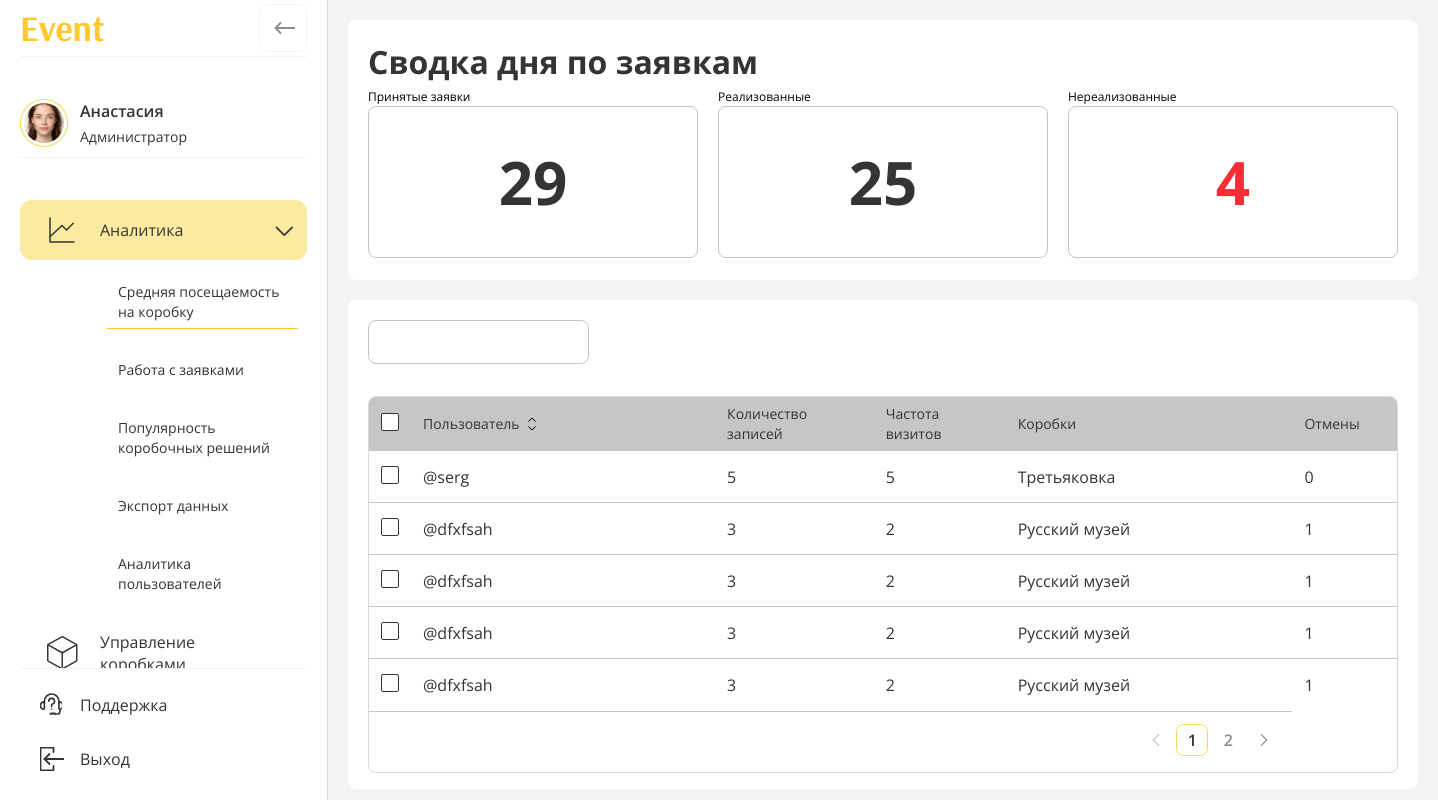
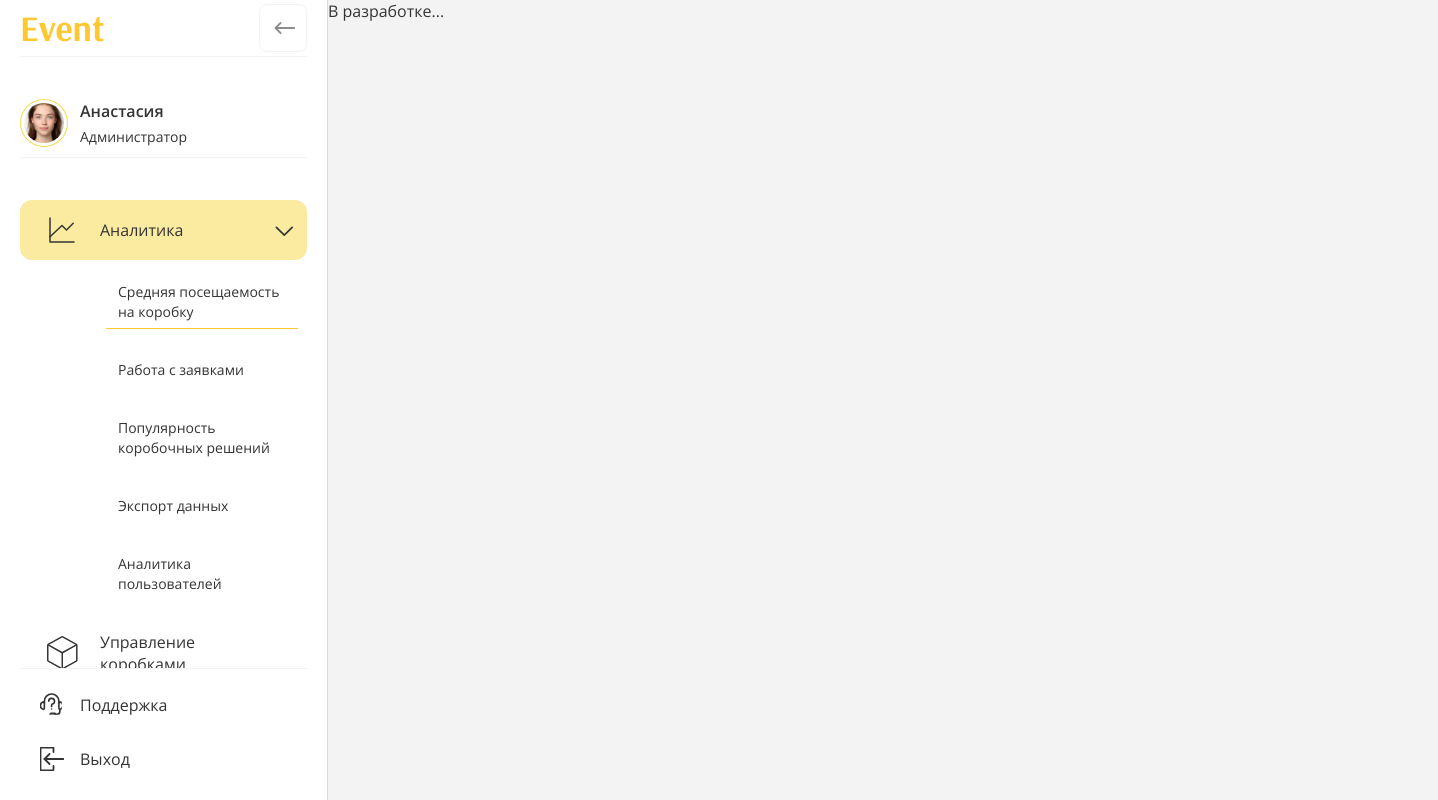
Before and after one commit to yandex-development-2-team/Web, a React (Vite) app: page /analytics/average-box-attendance in a window 1280 px wide. Shown: the whole page, 1438 px wide, since content can reach past the window. Built offline with nearby package versions, Linux system fonts and the light colour scheme.

Commit message:
fix: Удалено лишнее

```diff
--- a/src/pages/AnalyticsPage/AverageBoxAttendancePage/AverageBoxAttendancePage.tsx
+++ b/src/pages/AnalyticsPage/AverageBoxAttendancePage/AverageBoxAttendancePage.tsx
@@ -1,54 +1,5 @@
-import { DataTable } from '@/components/ui/DataTable';
-import { SearchBarTable } from '@/components/ui/DataTable/ui/SearchBarTable';
-import { MetricCard } from '@/components/ui/MetricCard';
-import {
-  COLUMNS_ANALYTIC_USER,
-  DATA_ANALYTIC_USER,
-} from '@/mock/table/mock-analitic-users';
-import { useState } from 'react';
-
 const AverageBoxAttendancePage = () => {
-  const [isLoading] = useState(false);
-  const [isError] = useState(false);
-  const [filter, setFilter] = useState('');
-
-  return (
-    <div className="flex h-screen flex-col gap-5">
-      <div className="m-5 mb-0 rounded-lg bg-(--color-card)">
-        <h2 className="m-5 mb-0">Сводка дня по заявкам</h2>
-        <div className="m-5 mt-0 flex flex-row gap-5">
-          <MetricCard label="Принятые заявки" metric={29}></MetricCard>
-          <MetricCard label="Реализованные" metric={25}></MetricCard>
-          <MetricCard
-            label="Нереализованные"
-            metric={4}
-            variant="danger"
-          ></MetricCard>
-        </div>
-      </div>
-      <div className="m-5 mt-0 rounded-lg bg-(--color-card)">
-        <div className="m-5 mb-8 flex flex-row gap-3">
-          <SearchBarTable value={filter} onChange={setFilter} />
-        </div>
-        <DataTable
-          columns={COLUMNS_ANALYTIC_USER}
-          data={DATA_ANALYTIC_USER}
-          isLoading={isLoading}
-          isError={isError}
-          defaultRowCount={5}
-          rowKey={'id'}
-          filter={filter}
-          showControls="pagination"
-          rowSelected={{
-            enabled: true,
-            onChange(ids) {
-              console.log(ids);
-            },
-          }}
-        />
-      </div>
-    </div>
-  );
+  return <h1>В разработке...</h1>;
 };
 
 export const Component = AverageBoxAttendancePage;
--- a/src/pages/AnalyticsPage/UsersAnalyticsPage/UsersAnalyticsPage.tsx
+++ b/src/pages/AnalyticsPage/UsersAnalyticsPage/UsersAnalyticsPage.tsx
@@ -1,58 +1,5 @@
-import { UploadArrowIcon } from '@/assets/icons';
-import { Button } from '@/components/ui/Button';
-import { DataTable } from '@/components/ui/DataTable';
-import { MetricCard } from '@/components/ui/MetricCard/MetricCard';
-import {
-  COLUMNS_ANALYTIC_USER,
-  DATA_ANALYTIC_USER,
-} from '@/mock/table/mock-analitic-users';
-import { useState } from 'react';
-
 const UsersAnalyticsPage = () => {
-  const [isLoading] = useState(false);
-  const [isError] = useState(false);
-
-  return (
-    <div className="m-5 flex flex-col gap-5">
-      <div className="rounded-lg bg-(--color-card)">
-        <div className="m-5 mb-4 flex flex-col gap-4">
-          <h2>Аналитика пользователей</h2>
-          <h3 className="font-semibold">Сводка</h3>
-        </div>
-        <div className="m-5 mt-0 flex flex-row gap-5">
-          <MetricCard label="Зашли в бот" metric={150}></MetricCard>
-          <MetricCard label="Подали заявку" metric={120}></MetricCard>
-          <MetricCard
-            label="Просмотры заявки"
-            metric={30}
-            variant="danger"
-          ></MetricCard>
-        </div>
-      </div>
-      <div className="rounded-lg bg-(--color-card)">
-        <div className="m-5 mb-8 flex flex-row gap-3">
-          <Button className="w-42">Выбрать</Button>
-          <Button
-            variant={'shadow'}
-            className="- h-11.5 w-11.5 border border-(--color-border) p-2.75 shadow-none"
-          >
-            <UploadArrowIcon className="size-6" />
-          </Button>
-        </div>
-        <DataTable
-          data={DATA_ANALYTIC_USER}
-          columns={COLUMNS_ANALYTIC_USER}
-          rowKey="id"
-          isLoading={isLoading}
-          isError={isError}
-          rowSelected={{ enabled: true }}
-          onDeleteRow={() => console.log('')}
-          onEditRow={() => console.log('')}
-          onDownloadRow={() => console.log('')}
-        />
-      </div>
-    </div>
-  );
+  return <h1>В разработке...</h1>;
 };
 
 export const Component = UsersAnalyticsPage;
--- a/src/pages/ScheduleManagementPage/ScheduleManagementPage.tsx
+++ b/src/pages/ScheduleManagementPage/ScheduleManagementPage.tsx
@@ -1,70 +1,5 @@
-import { SlidersIcon, UploadArrowIcon } from '@/assets/icons';
-import { Button } from '@/components/ui/Button';
-import { DataTable } from '@/components/ui/DataTable';
-import {
-  COLUMNS_CONTROL_TIME_NAME,
-  COLUMNS_CONTROL_TIME_PLACE,
-  DATA_CONTROL_TIME,
-} from '@/mock/table/mock-control-time';
-import { useState } from 'react';
-
-type TableStateContent = 'name' | 'place';
-type TableStateConrols = 'showBy' | 'showMore';
-const controlsByContent: Record<TableStateContent, TableStateConrols> = {
-  name: 'showMore',
-  place: 'showBy',
-};
-
 const ScheduleManagementPage = () => {
-  const [stateContent, setStateContent] = useState<TableStateContent>('name');
-  const [isLoading] = useState(false);
-
-  const choiceStateColumns =
-    stateContent === 'name'
-      ? COLUMNS_CONTROL_TIME_NAME
-      : COLUMNS_CONTROL_TIME_PLACE;
-  const stateControls = controlsByContent[stateContent];
-
-  return (
-    <div className="flex h-screen flex-col gap-5">
-      <div className="m-5 mb-0 rounded-lg bg-(--color-card)">
-        <h2 className="p-5">Управление расписанием</h2>
-      </div>
-      <div className="m-5 mt-0 h-full rounded-lg bg-(--color-card)">
-        <div className="m-5 flex flex-row justify-between">
-          <div className="flex flex-row gap-2.5">
-            <Button>Таблица</Button>
-            <Button>Календарь</Button>
-          </div>
-          <div className="flex flex-row gap-2.5">
-            <Button
-              variant={'shadow'}
-              className="h-11.5 w-11.5 border border-(--color-border) p-1.5 shadow-none"
-              onClick={() =>
-                setStateContent((s) => (s === 'name' ? 'place' : 'name'))
-              }
-            >
-              <SlidersIcon className="size-8" />
-            </Button>
-            <Button
-              variant={'shadow'}
-              className="h-11.5 w-11.5 border border-(--color-border) p-2.75 shadow-none"
-            >
-              <UploadArrowIcon className="size-6" />
-            </Button>
-          </div>
-        </div>
-        <DataTable
-          data={DATA_CONTROL_TIME}
-          columns={choiceStateColumns}
-          rowKey={'id'}
-          showControls={stateControls}
-          defaultRowCount={5}
-          isLoading={isLoading}
-        />
-      </div>
-    </div>
-  );
+  return <h1>В разработке...</h1>;
 };
 
 export const Component = ScheduleManagementPage;
```
